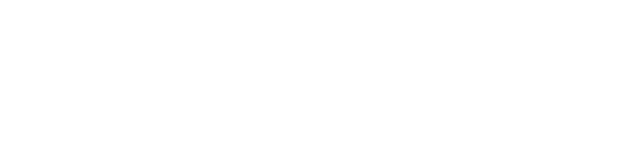
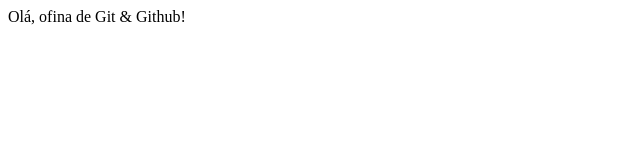
Before and after one commit to RaphaelSouza/secom, a plain HTML site: page index.html in a window 1280 px wide. Shown: the whole page, without its empty margins (0-640 px from the left). Drawn offline with Linux system fonts and the light colour scheme.

Commit message:
Inclusão do body

```diff
--- a/index.html
+++ b/index.html
@@ -6,6 +6,6 @@
     <title>Document</title>
 </head>
 <body>
-
+    Olá, ofina de Git & Github!
 </body>
 </html>
```
